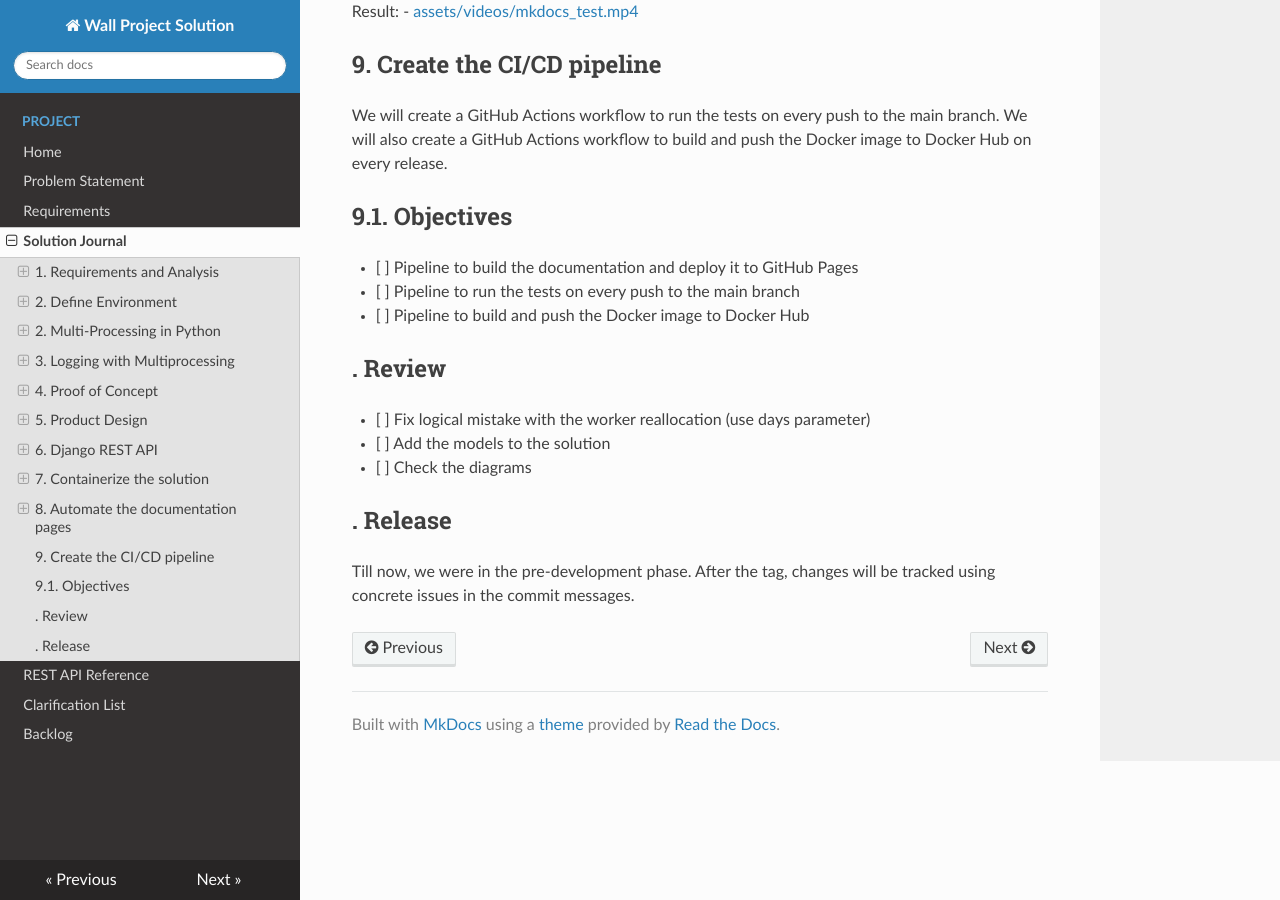
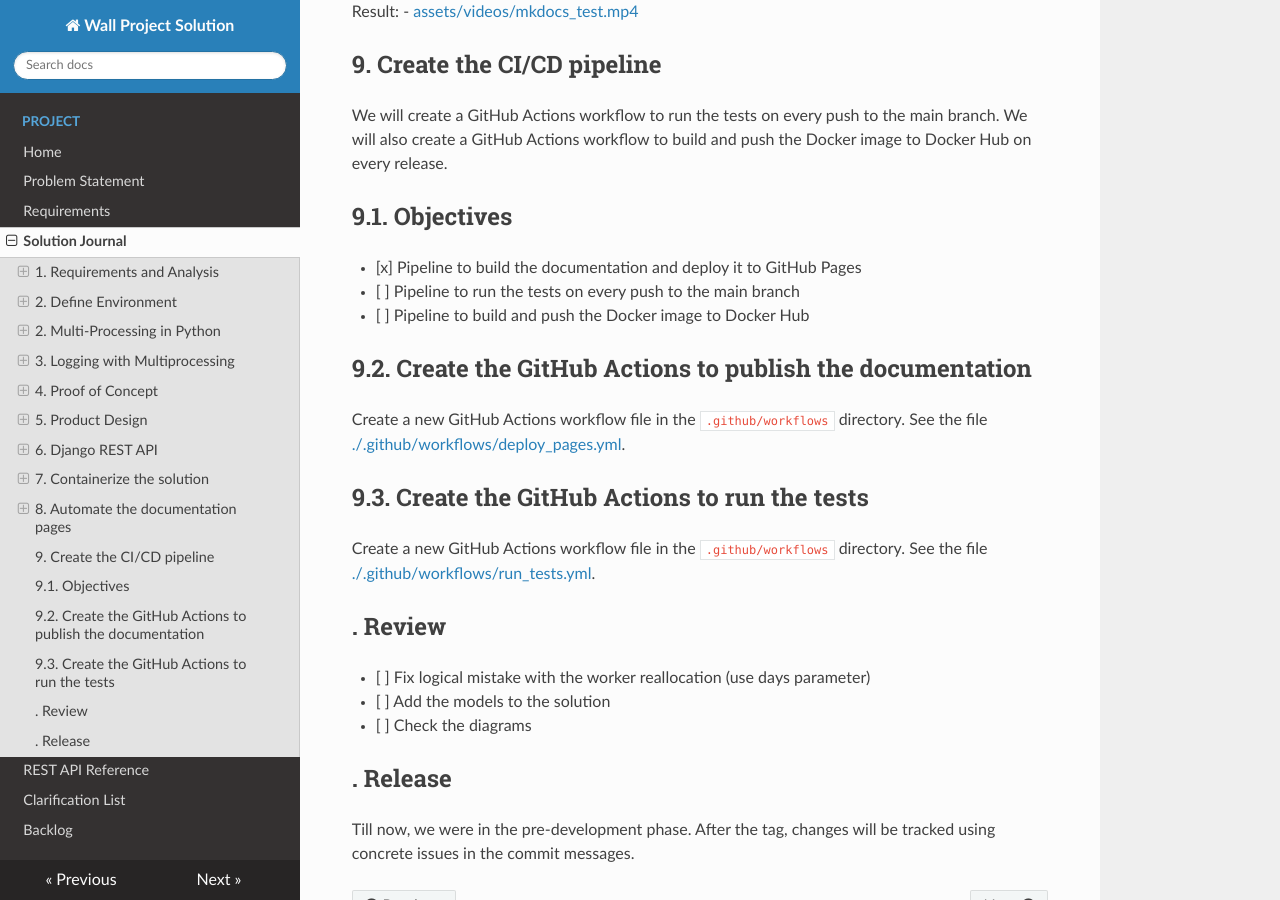
Before and after one commit to braboj/the-great-wall, an MkDocs documentation site: the page built from docs/solution.md, in a window 1280 px wide and 900 px high, scrolled down 12428 px. Built offline with MkDocs 1.6.1, drawn with Linux system fonts in a browser that asks for light colours; nearby versions of some CDN libraries.

Commit message:
(#11) - Update the documentation

```diff
--- a/docs/backlog.md
+++ b/docs/backlog.md
@@ -9,3 +9,4 @@
 - Check complex multi-container Django solutions and how to manage them
 - Check the browsable API from the Django rest framework
 - Add the models to the solution and check the Django admin
+- Check the deprecated warnings for the github actions
--- a/docs/solution.md
+++ b/docs/solution.md
@@ -603,9 +603,19 @@ Docker image to Docker Hub on every release.
 
 ## 9.1. Objectives
 
-- [ ] Pipeline to build the documentation and deploy it to GitHub Pages
+- [x] Pipeline to build the documentation and deploy it to GitHub Pages
 - [ ] Pipeline to run the tests on every push to the main branch
 - [ ] Pipeline to build and push the Docker image to Docker Hub
+
+## 9.2. Create the GitHub Actions to publish the documentation
+
+Create a new GitHub Actions workflow file in the `.github/workflows` directory.
+See the file [./.github/workflows/deploy_pages.yml](../.github/workflows/deploy_pages.yml).
+
+## 9.3. Create the GitHub Actions to run the tests
+
+Create a new GitHub Actions workflow file in the `.github/workflows` directory.
+See the file [./.github/workflows/run_tests.yml](../.github/workflows/run_tests.yml).
 
 
 ## . Review
```
